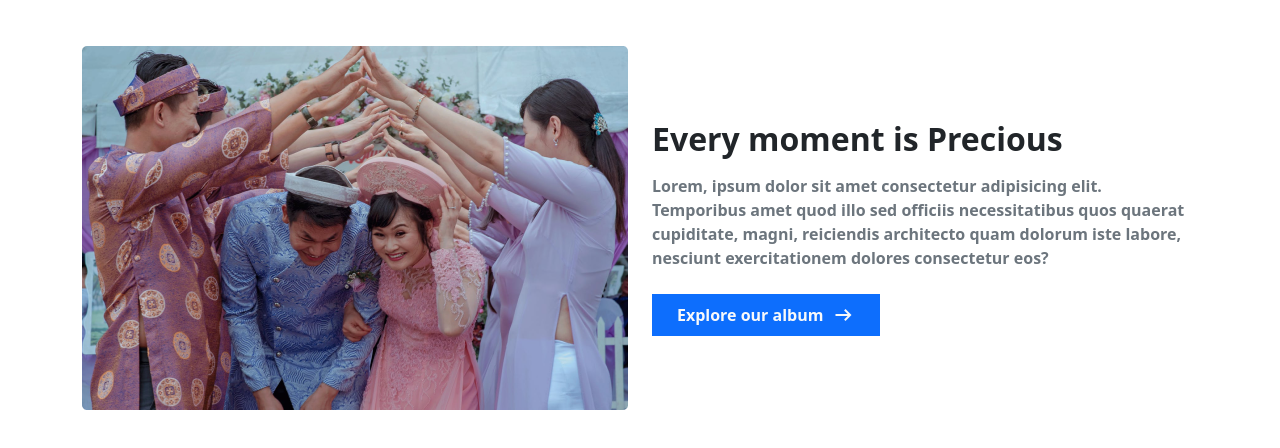
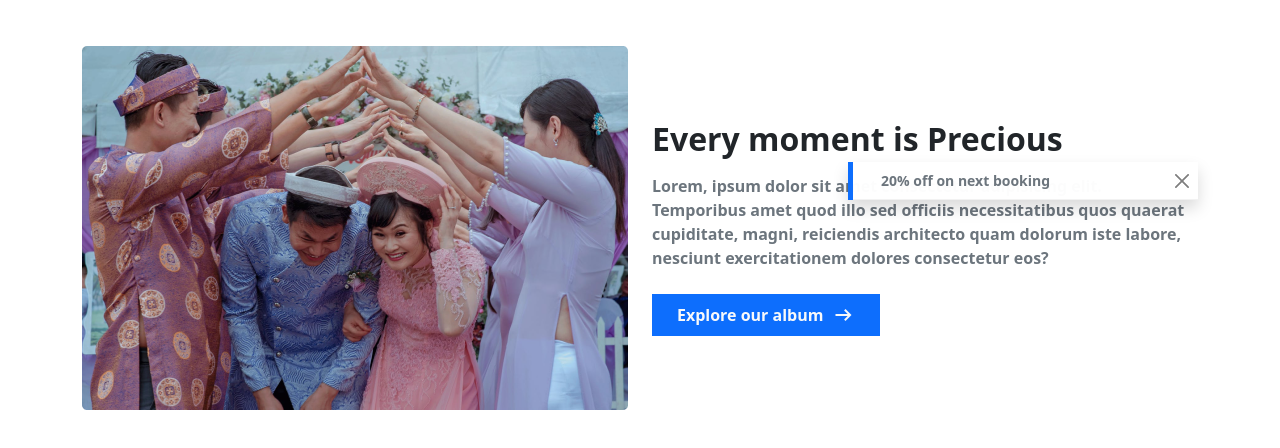
Before and after one commit to RaisulislamRimon/convention-center, a plain HTML site: page index.html in a window 1280 px wide. Shown: the part 618-1066 px from the top of the page. Drawn offline with nearby package versions, Linux system fonts and the light colour scheme.

Commit message:
moment section with bootstrap toasts done

```diff
--- a/index.html
+++ b/index.html
@@ -157,7 +157,7 @@
 
     <!-- moment section  -->
     <section class="mb-5">
-      <div class="container">
+      <div class="container position-relative">
         <div class="row d-flex justify-content-center align-items-center">
           <div class="col-6">
             <img src="resources/images/wedding.png" alt="" />
@@ -175,15 +175,43 @@
               class="btn btn-primary d-flex py-2 border border-primary rounded-0 px-4 fw-bold text-light"
             >
               Explore our album
-              <span class="material-symbols-outlined ms-2">
-                arrow_right_alt
-              </span>
+              <span class="material-symbols-outlined ms-2"
+                >arrow_right_alt</span
+              >
             </button>
           </div>
+          <!-- sidebar bootstrap toasts Code -->
+          <!-- bootstrap toasts start -->
+          <div
+            class="toast-container position-absolute mt-3"
+            style="top: 100px; right: 0"
+          >
+            <div
+              class="toast fade show rounded-0 border border-primary border-top-0 border-end-0 border-bottom-0 border-5"
+              role="alert"
+              aria-live="assertive"
+              aria-atomic="true"
+            >
+              <div class="toast-header d-flex align-items-center">
+                <span class="fs-4 me-2 ms-2">
+                  <i class="fa-solid fa-gift text-lg"></i>
+                </span>
+                <span class="me-auto text-gray fw-bold">
+                  20% off on next booking</span
+                >
+                <button
+                  type="button"
+                  class="btn-close"
+                  data-bs-dismiss="toast"
+                  aria-label="Close"
+                ></button>
+              </div>
+            </div>
+          </div>
+          <!-- bootstrap toasts end -->
         </div>
       </div>
     </section>
-
     <script
       src="https://cdn.jsdelivr.net/npm/bootstrap@5.2.0/dist/js/bootstrap.bundle.min.js"
       integrity="sha384-A3rJD856KowSb7dwlZdYEkO39Gagi7vIsF0jrRAoQmDKKtQBHUuLZ9AsSv4jD4Xa"
```
